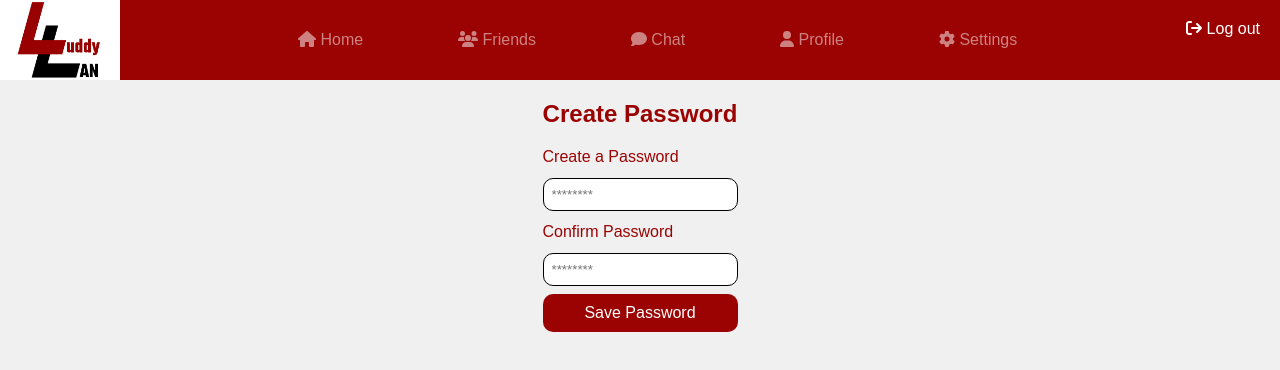
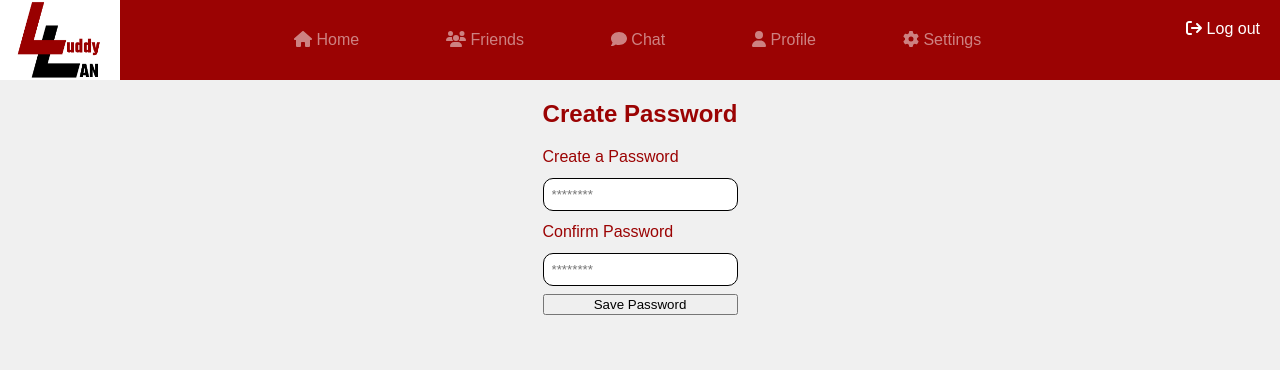
Before and after one commit to pranav1421998/LuddyLan, a React (Create React App) app: page /password in a window 1280 px wide. Shown: the top 370 px of the page. Built offline with nearby package versions, Linux system fonts and the light colour scheme; no server answers.

Commit message:
edited css for all pages

```diff
--- a/src/App.css
+++ b/src/App.css
@@ -20,14 +20,14 @@ input {
   border-color: BLACK;
 }
 
-button {
+/* button {
   border: none;
-  background-color:#9b0303;
+  background-color: #9b0303;
   padding: 10px;
   border-radius: 10px;
   cursor: pointer;
   color:white;
-}
+} */
 
 .auth-form-container{
   display: flex;
--- a/src/CreatePost.js
+++ b/src/CreatePost.js
@@ -108,7 +108,7 @@ function FileUpload({ onClose }) {
         Describe Image/Video
         <input type="text" value={description} onChange={handleDescriptionChange} />
       </label>
-      <button onClick={handleUpload}>Upload</button>
+      <button  className="button" onClick={handleUpload}>Upload</button>
       {uploadTask && (
         <div className="progress-bar">
           Upload Progress: {uploadProgress.toFixed(2)}%
--- a/src/FileUpload.css
+++ b/src/FileUpload.css
@@ -44,8 +44,8 @@
     background-color: #0056b3;
   }
 
-  button {
-    background-color: #4caf50;
+  .button {
+    background-color: #0056b3;
     color: #fff;
     padding: 10px 20px;
     border: none;
@@ -54,6 +54,6 @@
     cursor: pointer;
   }
 
-  button:hover {
+  .button:hover {
     background-color: #45a049;
   }
--- a/src/Login.css
+++ b/src/Login.css
@@ -17,3 +17,23 @@
    align-items: center;
    padding: 10px;
   }
+
+  .login-btn {
+    text-align: center;
+    color: white;
+    border: none;
+    background: #9b0303;
+    padding: 10px;
+    border-radius: 10px;
+    cursor: pointer;
+  }
+
+  .link {
+    text-align: center;
+    color: black;
+    border: none;
+    background: none;
+    padding: 10px;
+    border-radius: 10px;
+    cursor: pointer;
+  }
--- a/src/Login.js
+++ b/src/Login.js
@@ -89,9 +89,9 @@ const Login = (props) => {
                 <input value={email} onChange={(e) => setEmail(e.target.value)}type="email" placeholder="username@iu.edu" id="email" name="Username" />
                 {/* <label htmlFor="password">Password</label> */}
                 <input value={pass} onChange={(e) => setPass(e.target.value)} type="password" placeholder="password" id="password" name="Password" />
-                <button type="submit" onClick={handleSubmit}>Log In</button>
-                <button className="link-btn" onClick={() => navigate("/register")}>Don't have an account? Register here.</button>
-                <Link to="/passwordrecovery">Forgot Password?</Link>
+                <button className="login-btn" type="submit" onClick={handleSubmit}>Log In</button>
+                <Link className="link-btn" to="/register">Don't have an account? Register here.</Link>
+                <Link className="link-btn" to="/passwordrecovery">Forgot Password?</Link>
             </form>
 
             <div className="google-btn">
--- a/src/Navbar.css
+++ b/src/Navbar.css
@@ -62,15 +62,18 @@
     font-size: 16px;
   }
 
-  .btn {
+  .nav-btn {
     font-size: 16px;
+    text-align: center;
+    border: none;
     color: white;
     background: none;
     display: flex;
     opacity: 50%;
   }
 
-  .btn:hover {
+  .nav-btn:hover {
     background: none;
     opacity: 100%;
+    cursor: pointer;
   }
--- a/src/Navbar.js
+++ b/src/Navbar.js
@@ -22,11 +22,11 @@ const Navbar = () => {
         </div>
         {/* other webpage links */}
         <div className="pages">
-          <button className='btn' onClick={() => navigate('/dashboard')}><FontAwesomeIcon icon={faHome}/>&nbsp;Home</button>
-          <button className='btn' onClick={() => navigate('/FriendRequests')}><FontAwesomeIcon icon={faUsers}/>&nbsp;Friends</button>
-          <button className='btn' onClick={() => navigate('/chat')}><FontAwesomeIcon icon={faComment}/>&nbsp;Chat</button>
-          <button className='btn' onClick={() => navigate('/profile')}><FontAwesomeIcon icon={faUser}/>&nbsp;Profile</button>
-          <button className='btn' onClick={() => navigate('/profileSettings')}><FontAwesomeIcon icon={faGear}/>&nbsp;Settings</button>
+          <button className='nav-btn' onClick={() => navigate('/dashboard')}><FontAwesomeIcon icon={faHome}/>&nbsp;Home</button>
+          <button className='nav-btn' onClick={() => navigate('/FriendRequests')}><FontAwesomeIcon icon={faUsers}/>&nbsp;Friends</button>
+          <button className='nav-btn' onClick={() => navigate('/chat')}><FontAwesomeIcon icon={faComment}/>&nbsp;Chat</button>
+          <button className='nav-btn' onClick={() => navigate('/profile')}><FontAwesomeIcon icon={faUser}/>&nbsp;Profile</button>
+          <button className='nav-btn' onClick={() => navigate('/profileSettings')}><FontAwesomeIcon icon={faGear}/>&nbsp;Settings</button>
         </div>
         {/* log out */}
         <div className="login">
--- a/src/dashboard.css
+++ b/src/dashboard.css
@@ -120,6 +120,7 @@ ul {
 .detail-interactions {
     gap: 50px;
     display: block;
+    color: black;
     margin-left: auto;
     margin-right: auto;
     padding: 1.2rem;
@@ -136,10 +137,22 @@ ul {
     color: black;
 }
 
-.btn {
-    background-color: white;
-    color: #555;
-}
+.interact-btn {
+    font-size: 16px;
+    border: none;
+    border-radius: 5px;
+    background: none;
+    /* padding: 5px; */
+    margin-left: 20px;
+    margin-right: 20px;
+    opacity: 50%;
+  }
+
+  .interact-btn:hover {
+    background: lightgrey;
+    opacity: 100%;
+    cursor: pointer;
+  }
 
 .caption {
     margin-top: 0px;
--- a/src/dashboard.js
+++ b/src/dashboard.js
@@ -118,9 +118,9 @@ const Dashboard = () => {
                 </div>
                 {/* post buttons */}
                 <div className="detail-interactions">
-                    <button className="btn"><FontAwesomeIcon icon={faThumbsUp}/> Like</button>&nbsp;|&nbsp;
-                    <button className="btn"><FontAwesomeIcon icon={faComment}/> Comment</button>&nbsp;|&nbsp;
-                    <button className="btn"><FontAwesomeIcon icon={faShare}/> Share</button>
+                    <button className="interact-btn"><FontAwesomeIcon icon={faThumbsUp}/> Like</button>|
+                    <button className="interact-btn"><FontAwesomeIcon icon={faComment}/> Comment</button>|
+                    <button className="interact-btn"><FontAwesomeIcon icon={faShare}/> Share</button>
                 </div>
             </div>
 
```
